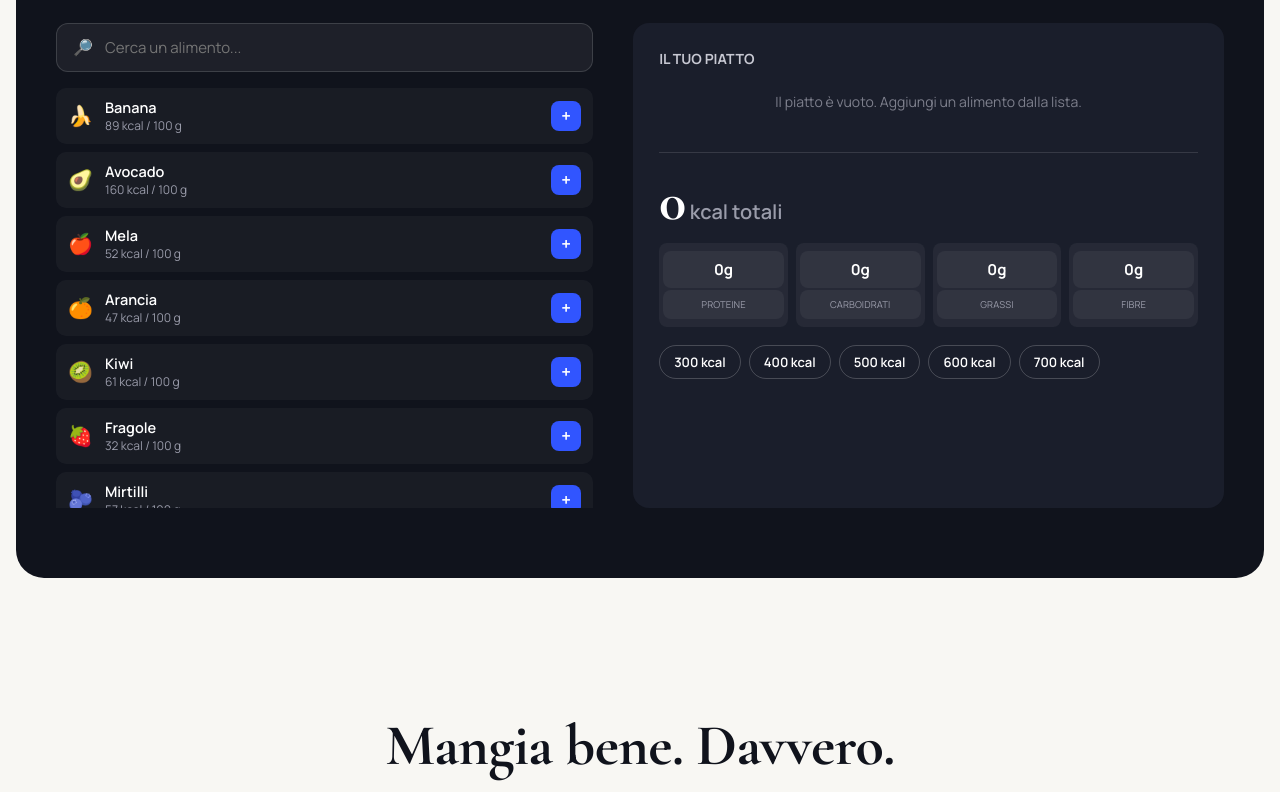
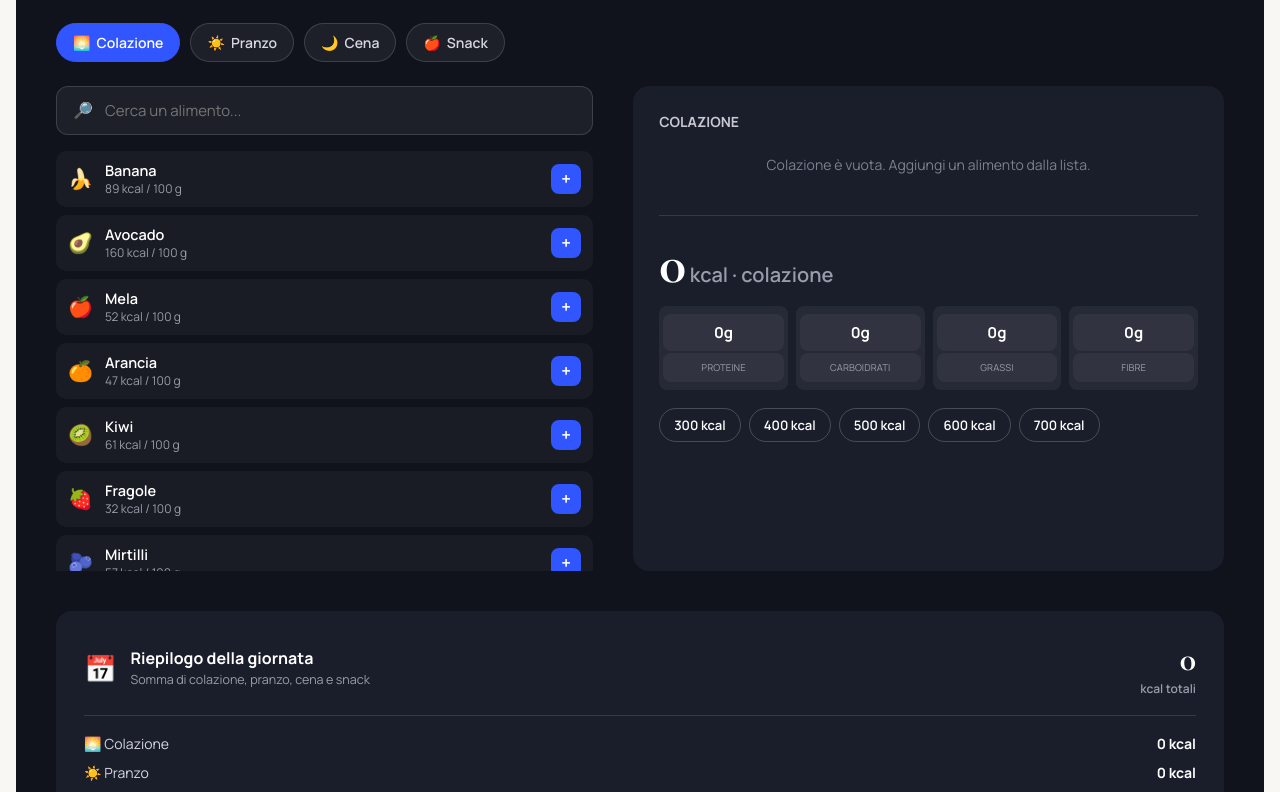
Before and after one commit to davidepalu94/gustoscopio, a React (Vite) app: page / in a window 1280 px wide. Shown: the part 1660-2452 px from the top of the page. Built offline with nearby package versions, Linux system fonts and the light colour scheme.

Commit message:
Add files via upload

```diff
--- a/src/PlateContext.jsx
+++ b/src/PlateContext.jsx
@@ -3,7 +3,32 @@ import { FOODS, calc } from './foods';
 
 const PlateContext = createContext(null);
 
+export const MEALS = [
+  { id: 'colazione', label: 'Colazione', emoji: '🌅' },
+  { id: 'pranzo', label: 'Pranzo', emoji: '☀️' },
+  { id: 'cena', label: 'Cena', emoji: '🌙' },
+  { id: 'snack', label: 'Snack', emoji: '🍎' },
+];
+
+const EMPTY_TOTALS = { kcal: 0, protein: 0, carbs: 0, fat: 0, fiber: 0 };
+
+function sumTotals(items) {
+  return items.reduce((acc, item) => {
+    const food = FOODS.find((f) => f.id === item.foodId);
+    if (!food) return acc;
+    const c = calc(food, item.grams);
+    return {
+      kcal: acc.kcal + c.kcal,
+      protein: +(acc.protein + c.protein).toFixed(1),
+      carbs: +(acc.carbs + c.carbs).toFixed(1),
+      fat: +(acc.fat + c.fat).toFixed(1),
+      fiber: +(acc.fiber + c.fiber).toFixed(1),
+    };
+  }, { ...EMPTY_TOTALS });
+}
+
 export function PlateProvider({ children }) {
+  // Ogni voce ora ha anche un campo "meal": 'colazione' | 'pranzo' | 'cena' | 'snack'
   const [plate, setPlate] = useState([]);
   const [toast, setToast] = useState('');
   const uidRef = useRef(0);
@@ -15,12 +40,13 @@ export function PlateProvider({ children }) {
     toastTimer.current = setTimeout(() => setToast(''), 2200);
   }
 
-  function addToPlate(foodId, grams) {
+  function addToPlate(foodId, grams, meal = 'pranzo') {
     const food = FOODS.find((f) => f.id === foodId);
     if (!food) return;
     uidRef.current += 1;
-    setPlate((p) => [...p, { uid: uidRef.current, foodId, grams: grams || 100 }]);
-    showToast(`✓ ${food.name} aggiunta al tuo piatto`);
+    setPlate((p) => [...p, { uid: uidRef.current, foodId, grams: grams || 100, meal }]);
+    const mealLabel = MEALS.find((m) => m.id === meal)?.label || meal;
+    showToast(`✓ ${food.name} aggiunta a ${mealLabel}`);
   }
 
   function removeFromPlate(uid) {
@@ -31,25 +57,47 @@ export function PlateProvider({ children }) {
     setPlate((p) => p.map((item) => (item.uid === uid ? { ...item, grams: Math.max(0, newGrams) } : item)));
   }
 
-  const totals = useMemo(() => {
-    return plate.reduce(
-      (acc, item) => {
-        const food = FOODS.find((f) => f.id === item.foodId);
-        const c = calc(food, item.grams);
-        return {
-          kcal: acc.kcal + c.kcal,
-          protein: +(acc.protein + c.protein).toFixed(1),
-          carbs: +(acc.carbs + c.carbs).toFixed(1),
-          fat: +(acc.fat + c.fat).toFixed(1),
-          fiber: +(acc.fiber + c.fiber).toFixed(1),
-        };
-      },
-      { kcal: 0, protein: 0, carbs: 0, fat: 0, fiber: 0 }
-    );
+  function clearMeal(meal) {
+    setPlate((p) => p.filter((item) => item.meal !== meal));
+  }
+
+  function clearDay() {
+    setPlate([]);
+  }
+
+  // Totali del singolo pasto correntemente selezionato (retro-compatibilità
+  // con il vecchio nome "totals" + "plate" usato altrove nel codice, qui
+  // riferiti di default a tutta la giornata: chi vuole il totale di un
+  // pasto specifico usa mealTotals(meal)).
+  const totals = useMemo(() => sumTotals(plate), [plate]);
+
+  const mealItems = useMemo(() => {
+    const grouped = {};
+    for (const m of MEALS) grouped[m.id] = plate.filter((item) => item.meal === m.id);
+    return grouped;
   }, [plate]);
 
+  const mealTotals = useMemo(() => {
+    const grouped = {};
+    for (const m of MEALS) grouped[m.id] = sumTotals(mealItems[m.id]);
+    return grouped;
+  }, [mealItems]);
+
   return (
-    <PlateContext.Provider value={{ plate, addToPlate, removeFromPlate, updatePlateGrams, totals, toast }}>
+    <PlateContext.Provider
+      value={{
+        plate,
+        addToPlate,
+        removeFromPlate,
+        updatePlateGrams,
+        clearMeal,
+        clearDay,
+        totals, // totale dell'intera giornata (tutti i pasti sommati)
+        mealItems, // { colazione: [...], pranzo: [...], cena: [...], snack: [...] }
+        mealTotals, // { colazione: {kcal,...}, pranzo: {...}, ... }
+        toast,
+      }}
+    >
       {children}
     </PlateContext.Provider>
   );
--- a/src/pages/Home.jsx
+++ b/src/pages/Home.jsx
@@ -3,19 +3,23 @@ import { Link, useNavigate } from 'react-router-dom';
 import { FOODS, calc } from '../foods';
 import { RECIPES, calcRecipeTotals } from '../recipes';
 import { ARTICLES } from '../articles';
-import { usePlate } from '../PlateContext';
+import { usePlate, MEALS } from '../PlateContext';
 import Nav from '../components/Nav';
 import Footer from '../components/Footer';
 
 export default function Home() {
   const navigate = useNavigate();
-  const { plate, addToPlate, removeFromPlate, updatePlateGrams, totals } = usePlate();
+  const { addToPlate, removeFromPlate, updatePlateGrams, totals, mealItems, mealTotals } = usePlate();
 
   const [query, setQuery] = useState('');
   const [expandedId, setExpandedId] = useState(null);
   const [grams, setGrams] = useState({});
   const [plateQuery, setPlateQuery] = useState('');
   const [target, setTarget] = useState(null);
+  const [selectedMeal, setSelectedMeal] = useState('colazione');
+
+  const currentMealItems = mealItems[selectedMeal];
+  const currentMealTotals = mealTotals[selectedMeal];
 
   const suggestions = ['Banana', 'Avocado', 'Pasta di semola', 'Cioccolato fondente', 'Uovo'];
 
@@ -43,7 +47,7 @@ export default function Home() {
     return FOODS.filter((f) => f.name.toLowerCase().includes(q));
   }, [plateQuery]);
 
-  const diff = target ? totals.kcal - target : null;
+  const diff = target ? currentMealTotals.kcal - target : null;
   let targetLabel = null;
   if (target) {
     if (Math.abs(diff) <= 15) targetLabel = 'Sei vicino al tuo obiettivo.';
@@ -52,8 +56,8 @@ export default function Home() {
   }
 
   let suggestion = null;
-  if (target && diff > 30 && plate.length > 0) {
-    const richest = plate
+  if (target && diff > 30 && currentMealItems.length > 0) {
+    const richest = currentMealItems
       .map((item) => {
         const food = FOODS.find((f) => f.id === item.foodId);
         return { item, food, fatKcal: food.fat * 9 * (item.grams / 100) };
@@ -185,8 +189,22 @@ export default function Home() {
       <div className="plate-section" id="plate-builder">
         <div className="section-head">
           <h2>Costruisci il tuo piatto</h2>
-          <p>Aggiungi alimenti e guarda calorie e macronutrienti aggiornarsi in tempo reale.</p>
+          <p>Scegli il momento della giornata, aggiungi alimenti e guarda calorie e macronutrienti aggiornarsi in tempo reale.</p>
         </div>
+
+        <div className="meal-tabs">
+          {MEALS.map((m) => (
+            <button
+              key={m.id}
+              className={`meal-tab ${selectedMeal === m.id ? 'active' : ''}`}
+              onClick={() => setSelectedMeal(m.id)}
+            >
+              <span>{m.emoji}</span> {m.label}
+              {mealTotals[m.id].kcal > 0 && <span className="meal-tab-kcal">{mealTotals[m.id].kcal} kcal</span>}
+            </button>
+          ))}
+        </div>
+
         <div className="plate-layout">
           <div>
             <div className="plate-search">
@@ -201,17 +219,23 @@ export default function Home() {
                     <div className="name">{f.name}</div>
                     <div className="meta">{f.kcal} kcal / 100 g</div>
                   </div>
-                  <button onClick={() => addToPlate(f.id, 100)}>+</button>
+                  <button onClick={() => addToPlate(f.id, 100, selectedMeal)}>+</button>
                 </div>
               ))}
             </div>
           </div>
 
           <div className="plate-panel">
-            <div style={{ fontWeight: 700, fontSize: 14, letterSpacing: 0.02, color: '#c7c8d2', marginBottom: 4 }}>IL TUO PIATTO</div>
+            <div style={{ fontWeight: 700, fontSize: 14, letterSpacing: 0.02, color: '#c7c8d2', marginBottom: 4 }}>
+              {MEALS.find((m) => m.id === selectedMeal)?.label.toUpperCase()}
+            </div>
             <div className="plate-items">
-              {plate.length === 0 && <div className="empty-plate">Il piatto è vuoto. Aggiungi un alimento dalla lista.</div>}
-              {plate.map((item) => {
+              {currentMealItems.length === 0 && (
+                <div className="empty-plate">
+                  {MEALS.find((m) => m.id === selectedMeal)?.label} è vuota. Aggiungi un alimento dalla lista.
+                </div>
+              )}
+              {currentMealItems.map((item) => {
                 const food = FOODS.find((f) => f.id === item.foodId);
                 const c = calc(food, item.grams);
                 return (
@@ -247,12 +271,12 @@ export default function Home() {
             </div>
 
             <div className="plate-total">
-              <div className="big">{totals.kcal}<span>kcal totali</span></div>
+              <div className="big">{currentMealTotals.kcal}<span>kcal · {MEALS.find((m) => m.id === selectedMeal)?.label.toLowerCase()}</span></div>
               <div className="plate-macros">
-                <div><div className="v">{totals.protein}g</div><div className="l">PROTEINE</div></div>
-                <div><div className="v">{totals.carbs}g</div><div className="l">CARBOIDRATI</div></div>
-                <div><div className="v">{totals.fat}g</div><div className="l">GRASSI</div></div>
-                <div><div className="v">{totals.fiber}g</div><div className="l">FIBRE</div></div>
+                <div><div className="v">{currentMealTotals.protein}g</div><div className="l">PROTEINE</div></div>
+                <div><div className="v">{currentMealTotals.carbs}g</div><div className="l">CARBOIDRATI</div></div>
+                <div><div className="v">{currentMealTotals.fat}g</div><div className="l">GRASSI</div></div>
+                <div><div className="v">{currentMealTotals.fiber}g</div><div className="l">FIBRE</div></div>
               </div>
 
               <div className="target-row">
@@ -270,6 +294,31 @@ export default function Home() {
                 </div>
               )}
             </div>
+          </div>
+        </div>
+
+        <div className="day-summary">
+          <div className="day-summary-head">
+            <span>📅</span>
+            <div>
+              <div className="day-summary-title">Riepilogo della giornata</div>
+              <div className="day-summary-sub">Somma di colazione, pranzo, cena e snack</div>
+            </div>
+            <div className="day-summary-total">{totals.kcal}<span> kcal totali</span></div>
+          </div>
+          <div className="day-summary-rows">
+            {MEALS.map((m) => (
+              <div key={m.id} className="day-summary-row">
+                <span>{m.emoji} {m.label}</span>
+                <span>{mealTotals[m.id].kcal} kcal</span>
+              </div>
+            ))}
+          </div>
+          <div className="plate-macros" style={{ marginTop: 16 }}>
+            <div><div className="v">{totals.protein}g</div><div className="l">PROTEINE</div></div>
+            <div><div className="v">{totals.carbs}g</div><div className="l">CARBOIDRATI</div></div>
+            <div><div className="v">{totals.fat}g</div><div className="l">GRASSI</div></div>
+            <div><div className="v">{totals.fiber}g</div><div className="l">FIBRE</div></div>
           </div>
         </div>
       </div>
--- a/src/styles.css
+++ b/src/styles.css
@@ -178,6 +178,27 @@ button { font-family: inherit; cursor: pointer; }
 .stepper-input::-webkit-inner-spin-button { -webkit-appearance: none; margin: 0; }
 .stepper-unit { font-size: 12px; color: #9a9caa; margin-left: -2px; margin-right: 2px; }
 .remove-x { background: transparent; border: none; color: #7d7f8c; font-size: 16px; padding: 0 2px; flex-shrink: 0; }
+
+/* MEAL TABS */
+.meal-tabs { display: flex; gap: 10px; flex-wrap: wrap; margin-bottom: 24px; }
+.meal-tab { display: flex; align-items: center; gap: 6px; background: rgba(255,255,255,0.06); border: 1px solid rgba(255,255,255,0.14); color: #d5d6de; border-radius: 999px; padding: 9px 16px; font-size: 14px; font-weight: 600; transition: background 0.16s, border-color 0.16s; }
+.meal-tab.active { background: #3155FF; border-color: #3155FF; color: white; }
+.meal-tab-kcal { font-size: 11.5px; font-weight: 700; color: #9a9caa; margin-left: 2px; }
+.meal-tab.active .meal-tab-kcal { color: rgba(255,255,255,0.75); }
+@media (max-width: 480px) { .meal-tab { padding: 8px 12px; font-size: 13px; } }
+
+/* DAY SUMMARY */
+.day-summary { margin-top: clamp(24px, 5vw, 40px); background: #1a1e2b; border-radius: 16px; padding: clamp(18px, 4vw, 28px); }
+.day-summary-head { display: flex; align-items: center; gap: 14px; }
+.day-summary-head > span { font-size: 26px; flex-shrink: 0; }
+.day-summary-title { font-weight: 700; font-size: 16px; }
+.day-summary-sub { font-size: 12.5px; color: #9a9caa; margin-top: 2px; }
+.day-summary-total { margin-left: auto; font-family: 'Cormorant Garamond', serif; font-size: clamp(24px, 6vw, 34px); font-weight: 700; text-align: right; flex-shrink: 0; }
+.day-summary-total span { font-size: 12px; color: #9a9caa; font-family: 'Manrope', sans-serif; font-weight: 600; display: block; }
+.day-summary-rows { margin-top: 18px; padding-top: 18px; border-top: 1px solid rgba(255,255,255,0.12); display: flex; flex-direction: column; gap: 10px; }
+.day-summary-row { display: flex; justify-content: space-between; font-size: 14px; color: #d5d6de; }
+.day-summary-row span:last-child { font-weight: 700; color: white; }
+@media (max-width: 480px) { .day-summary-head { flex-wrap: wrap; } .day-summary-total { margin-left: 40px; text-align: left; } }
 
 .plate-total { margin-top: 20px; padding-top: 20px; border-top: 1px solid rgba(255,255,255,0.12); }
 .plate-total .big { font-family: 'Cormorant Garamond', serif; font-size: clamp(30px, 9vw, 56px); font-weight: 700; line-height: 1; }
```
Also changed, not shown: 1 other file (tests, documents, lock files or other folders).
